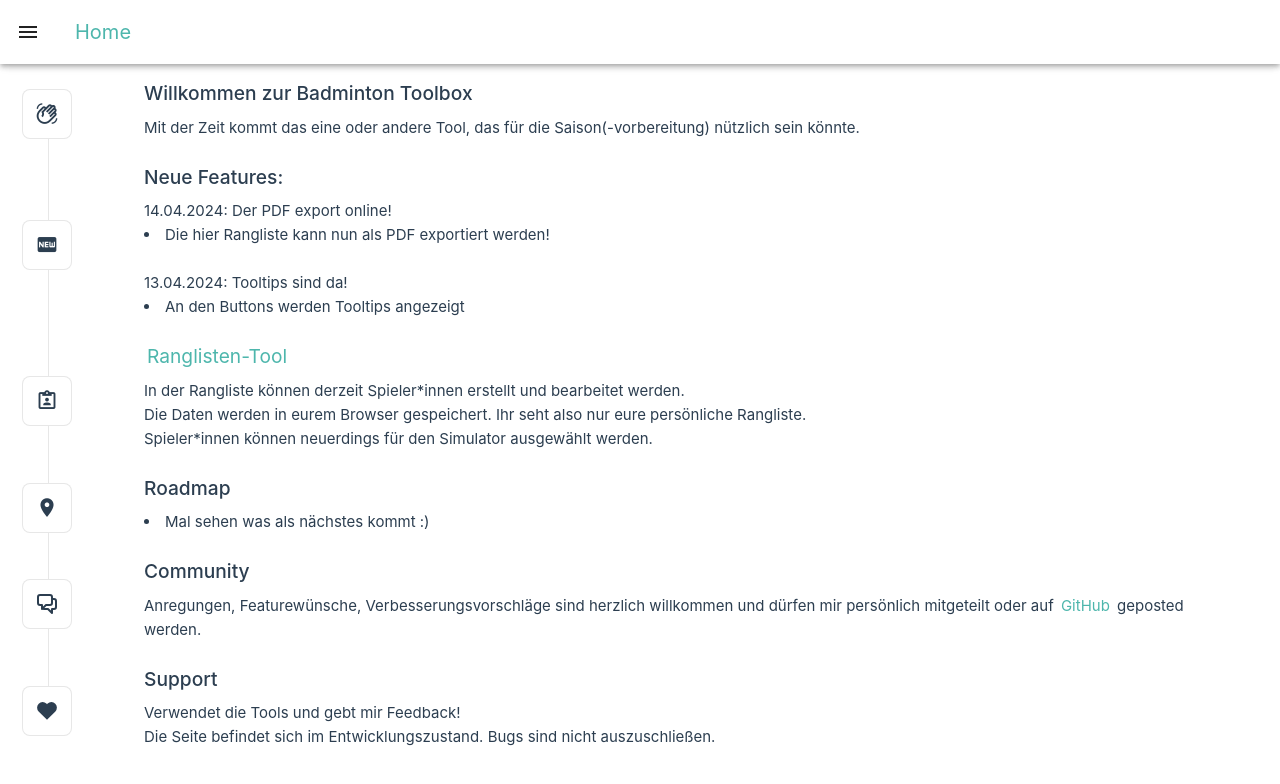
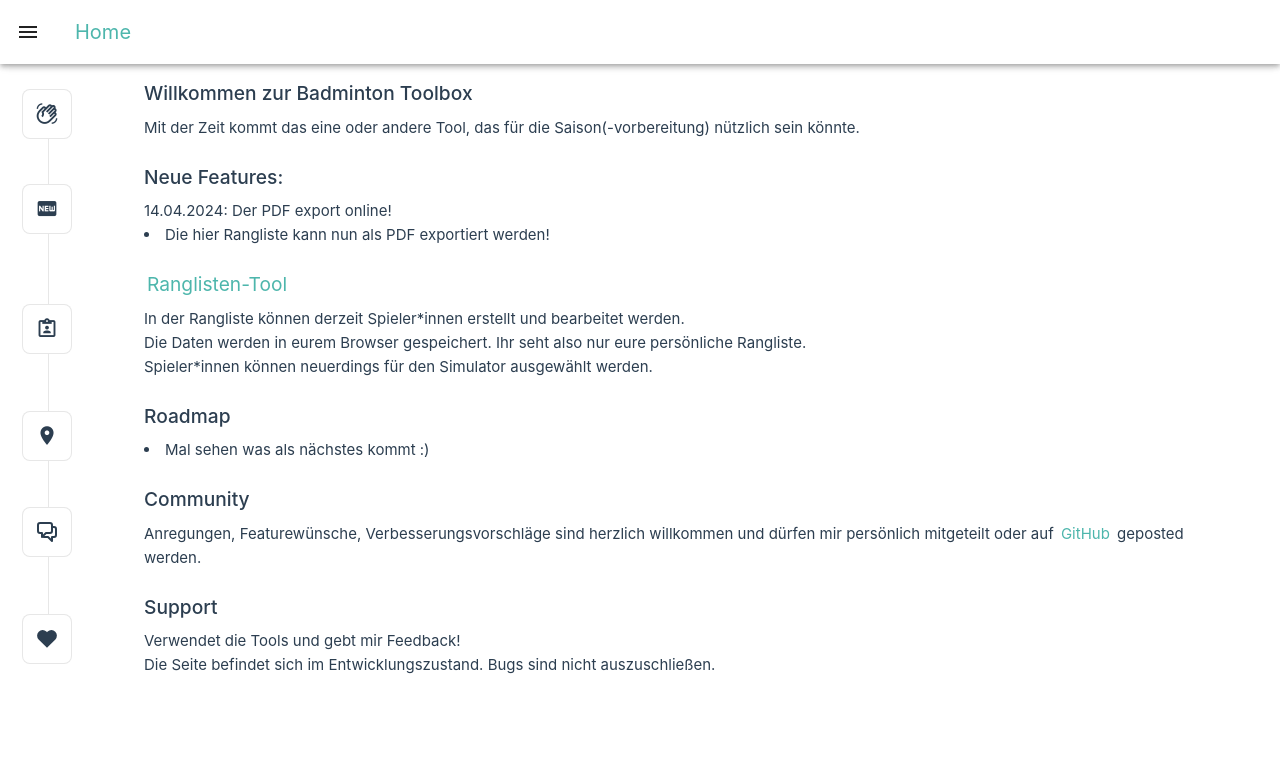
Before and after one commit to cangd/badminton-toolbox, a Vue app: page / in a window 1280 px wide. Shown: the top 784 px of the page. Built offline with nearby package versions, Linux system fonts and the light colour scheme.

Commit message:
rm tooltip news

```diff
--- a/src/components/TheWelcome.vue
+++ b/src/components/TheWelcome.vue
@@ -22,11 +22,6 @@ import SupportIcon from './icons/IconSupport.vue';
 
     14.04.2024: Der PDF export online!
     <li>Die hier Rangliste kann nun als PDF exportiert werden!</li>
-
-    <br />
-
-    13.04.2024: Tooltips sind da!
-    <li>An den Buttons werden Tooltips angezeigt</li>
   </WelcomeItem>
 
   <WelcomeItem>
```
